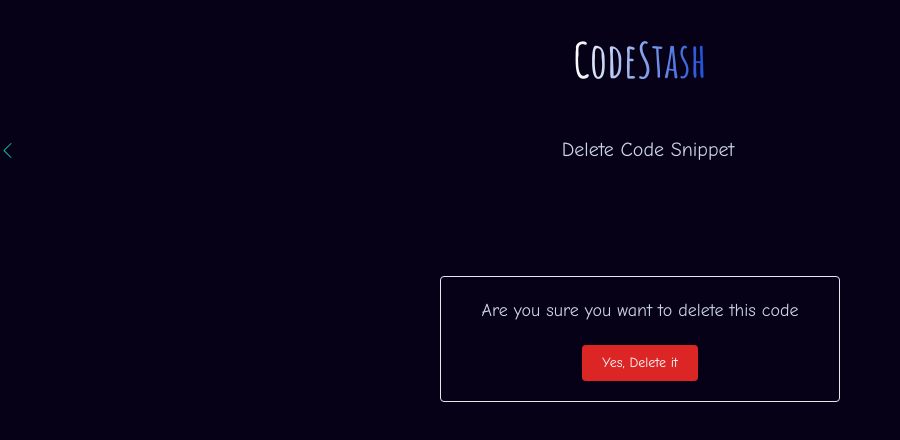
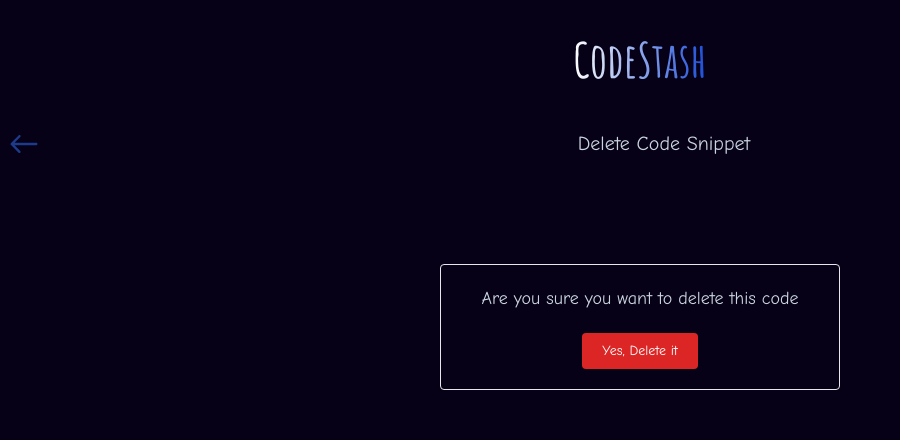
Before and after one commit to daysuwaa/CodeStash, a React (Vite) app in the folder frontend/: page /codes/delete/1 in a window 1280 px wide. Shown: the top 440 px of the page, without its empty margins (0-900 px from the left). Built offline with nearby package versions, Linux system fonts and the light colour scheme; a web font is replaced by a local one.

Commit message:
commit: changed the icon of the backbutton component

```diff
--- a/frontend/src/components/BackButton.jsx
+++ b/frontend/src/components/BackButton.jsx
@@ -1,14 +1,14 @@
 /* eslint-disable no-unused-vars */
 import React from "react";
 import { Link } from "react-router-dom";
-import { SlArrowLeft } from "react-icons/sl";
+import { IoIosArrowRoundBack } from "react-icons/io";
 import PropTypes from "prop-types";
 
 const BackButton = ({ destination = "/" }) => {
   return (
     <div>
-      <Link to={destination} className=" px-4 py-1 rounded-lg w-fit">
-        <SlArrowLeft className="text-teal-500" />
+      <Link to={destination} className=" py-1 rounded-lg w-fit">
+        <IoIosArrowRoundBack className="text-blue-900 text-5xl cursor-pointer hover:text-blue-300" />
       </Link>
     </div>
   );
```
